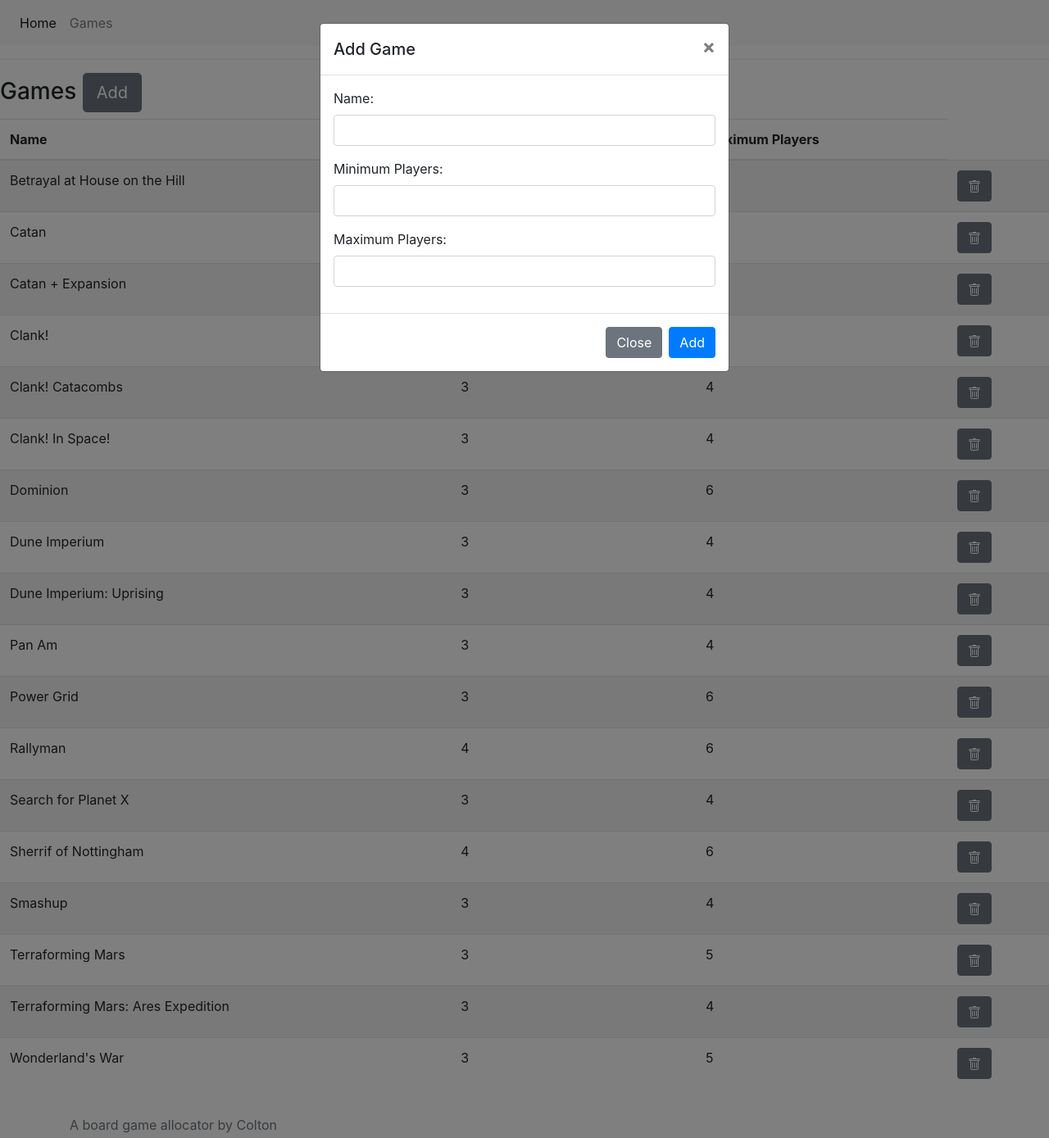
After one commit to Kroutonn/game-allocator, a Flask app: page /games in a window 1280 px wide, after a click on "Add". The commit adds this page. Shown: the whole page at 82% size. Run offline with Flask 3, Linux system fonts and the light colour scheme; some libraries are stand-ins or nearby versions.

Commit message:
Added DB for list of games with UI to add/delete

```diff
--- a/main.py
+++ b/main.py
@@ -1,19 +1,17 @@
-from flask import Flask, render_template, request, session, redirect, url_for
-from flask_socketio import join_room, leave_room, send, SocketIO, emit
+from flask import Flask, render_template, request, session, redirect, url_for, flash
+from flask_socketio import join_room, leave_room, SocketIO
 from string import ascii_uppercase
 import random
 from classes import event
 from classes import allocatorUtil, solution
-import csv
-from datetime import datetime
-
-games_map = {}
+from classes.game import db, Game
 
 app = Flask(__name__)
 app.config["SECRET_KEY"] = "hjhjsdahhds"
 app.config['host'] = '0.0.0.0'
+app.config["SQLALCHEMY_DATABASE_URI"] = "sqlite:///games.db"
 socketio = SocketIO(app)
-
+db.init_app(app)
 rooms = {}
 
 @app.route('/input-preferences', methods=["POST", "GET"])
@@ -62,8 +60,8 @@
         session['games'] = rooms[room]['games']
 
         return redirect(url_for('input_preferences'))
-
-    return render_template("home.html", games = list(games_map.keys()))
+    result = [r[0] for r in Game.query.with_entities(Game.name).all()]
+    return render_template("home.html", games = result)
 
 @app.route('/room')
 def room():
@@ -73,6 +71,46 @@
     if room is None or session.get('name') is None or room not in rooms:
         return redirect(url_for('home'))
     return render_template('room.html', name=session['name'], room=session['room'], games=session['games'], preferenceScores = session['preferenceScores'], isCreator = session['isCreator'])
+
+@app.route('/games', methods=['GET', 'POST'])
+def show_all():
+    if request.method == 'POST':
+        if not request.form['name'] or not request.form['minPlayers'] or not request.form['maxPlayers']:
+            flash('Please enter all the fields', 'error')
+        else:
+            game = Game()
+            game.name = request.form['name']
+            game.min_players = request.form['minPlayers']
+            game.max_players = request.form['maxPlayers']
+
+            # Insert new or update existing entry by checking DB to see if entry exists first
+            existing_game = Game.query.filter_by(name=game.name).first()
+            if existing_game is None:
+                # Add new entry
+                db.session.add(game)
+                db.session.commit()
+                flash(f'{game.name} Has been succefully added.')
+            else:
+                # Update existing entry with new fields
+                existing_game.name = game.name
+                existing_game.min_players = game.min_players
+                existing_game.max_players = game.max_players
+                db.session.commit()
+                flash(f'{game.name} Has been succefully Updated.')
+
+            return render_template('show_all.html', games=Game.query.order_by(Game.name).all())
+
+    return render_template('show_all.html', games=Game.query.order_by(Game.name).all())
+
+@app.route('/delete/<name>')
+def delete(name):
+    game_to_delete = Game.query.get_or_404(name)
+    try:
+        db.session.delete(game_to_delete)
+        db.session.commit()
+        return redirect(url_for("show_all"))
+    except:
+        print(f"\nError deleting game: {game_to_delete}")
 
 @socketio.on("connect")
 def connect(auth):
@@ -92,7 +130,6 @@
 
     socketio.emit("updateRoom", rooms[room]["preferences"], to=room)
 
-# Commented out to fix issue with people dropping out when not actively on the site
 """
 @socketio.on("disconnect")
 def disconnect():
@@ -118,29 +155,15 @@
     sol = solution.Solution()
     myevent = event.Event()
     room = session.get("room")
-    myevent.from_room(rooms[room], games_map)
+    myevent.from_room(rooms[room])
 
+    # Comment out the next 3 lines when testing. Makes life a lot easier not having to connect multiple sessions
     solver = allocatorUtil.Solver(myevent)
-    try:
-        sol = solver.check_all_combinations()
-        socketio.emit("solution", sol.assignments, to=room)
-    except:
-        print("No solution found")
-        # Probably a better way to emit errors, but this an easy way to add it in.
-        sol.add_assignment("Error","No Combinations found for some reason. Sad Panda :(")
-        socketio.emit("solution",sol.assignments)
+    sol = solver.check_all_combinations()
+    socketio.emit("solution", sol.assignments, to=room)
 
-
-    # Log the inputs and assignments to a file because who doesn't like data
-    date = datetime.now().strftime('%Y%m%d')
-    logfile = open(f'logs/assignments_{date}.txt', "a")
-    logfile.write('\n----------Inputs-----------\n')
-    logfile.write(myevent.to_data_frame().to_string())
-    logfile.write('\n----------Results----------\n')
-    for game, players in sol.assignments.items():
-        logfile.write(f'{game}: ' + ', '.join(str(i) for i in players) + '\n')
-    logfile.write('---------------------------\n')
-    logfile.close()
+    # Uncomment when testing.
+    #socketio.emit("solution", {"Dune":["Colton","Joel","Adam"], "Star Realms":["Fred", "Jason", "Grace"]}, to=room)
 
 def generate_unique_code(length):
     while True:
@@ -154,13 +177,6 @@
     return code
 
 if __name__ == "__main__":
-    with open('data/games.csv', newline='') as csvfile:
-        reader = csv.reader(csvfile)
-        for row in reader:
-            game = row[0]
-            minPlayer = row[1]
-            maxPlayer = row[2]
-
-            games_map[game] = {"min":minPlayer, "max":maxPlayer}
-
+    with app.app_context():
+        db.create_all()
     socketio.run(app, host='0.0.0.0', debug=True)
--- a/templates/base.html
+++ b/templates/base.html
@@ -42,6 +42,31 @@
     <script src="https://cdn.jsdelivr.net/npm/bootstrap-select@1.13.14/dist/js/i18n/defaults-*.min.js"></script>
   </head>
   <body class="d-flex flex-column h-100">
+    <nav class="navbar navbar-expand-lg navbar-light bg-light">
+      <button
+        class="navbar-toggler"
+        type="button"
+        data-toggle="collapse"
+        data-target="#navbarNav"
+        aria-controls="navbarNav"
+        aria-expanded="false"
+        aria-label="Toggle navigation"
+      >
+        <span class="navbar-toggler-icon"></span>
+      </button>
+      <div class="collapse navbar-collapse" id="navbarNav">
+        <ul class="navbar-nav">
+          <li class="nav-item active">
+            <a class="nav-link" href="{{ url_for('home') }}"
+              >Home <span class="sr-only">(current)</span></a
+            >
+          </li>
+          <li class="nav-item">
+            <a class="nav-link" href="{{ url_for('show_all') }}">Games</a>
+          </li>
+        </ul>
+      </div>
+    </nav>
     <main class="flex-shrink-0" role="main">
       {% block content %} {% endblock %}
     </main>
@@ -50,5 +75,18 @@
         <span class="text-muted">A board game allocator by Colton</span>
       </div>
     </footer>
+
+    {% block javascript %}
+    <script type="text/javascript">
+      function deleteGame(gameName) {
+        fetch("/delete-game", {
+          method: "POST",
+          body: JSON.stringify({ gameName: gameName }),
+        }).then((_res) => {
+          window.location.href = "/";
+        });
+      }
+    </script>
+    {% endblock %}
   </body>
 </html>
--- /dev/null
+++ b/templates/show_all.html
@@ -0,0 +1,144 @@
+{% extends 'base.html' %} {% block content %}
+
+<hr />
+{%- for message in get_flashed_messages() %} {{ message }} {%- endfor %}
+
+<h3>
+  <div>
+    Games
+    <button
+      class="btn btn-lg btn-secondary"
+      type="button"
+      data-toggle="modal"
+      data-target="#addGameModal"
+    >
+      Add
+    </button>
+  </div>
+</h3>
+
+<table class="table table-striped">
+  <thead>
+    <tr>
+      <th>Name</th>
+      <th>Minimum Players</th>
+      <th>Maximum Players</th>
+    </tr>
+  </thead>
+
+  <tbody>
+    {% for game in games %}
+    <tr>
+      <td>{{ game.name }}</td>
+      <td>{{ game.min_players }}</td>
+      <td>{{ game.max_players }}</td>
+      <td>
+        <a href="{{ url_for('delete', name=game.name) }}">
+          <button
+            type="button"
+            class="btn btn-secondary"
+            href="{{ url_for('delete', name=game.name) }}"
+          >
+            <svg
+              class="bi bi-trash"
+              xmlns="http://www.w3.org/2000/svg"
+              width="16"
+              fill="currentColor"
+              viewBox="0 0 16 16"
+            >
+              <path
+                d="M5.5 5.5A.5.5 0 0 1 6 6v6a.5.5 0 0 1-1 0V6a.5.5 0 0 1 .5-.5m2.5 0a.5.5 0 0 1 .5.5v6a.5.5 0 0 1-1 0V6a.5.5 0 0 1 .5-.5m3 .5a.5.5 0 0 0-1 0v6a.5.5 0 0 0 1 0z"
+              ></path>
+              <path
+                d="M14.5 3a1 1 0 0 1-1 1H13v9a2 2 0 0 1-2 2H5a2 2 0 0 1-2-2V4h-.5a1 1 0 0 1-1-1V2a1 1 0 0 1 1-1H6a1 1 0 0 1 1-1h2a1 1 0 0 1 1 1h3.5a1 1 0 0 1 1 1zM4.118 4 4 4.059V13a1 1 0 0 0 1 1h6a1 1 0 0 0 1-1V4.059L11.882 4zM2.5 3h11V2h-11z"
+              ></path>
+            </svg>
+          </button>
+        </a>
+      </td>
+    </tr>
+    {% endfor %}
+    <!-- Modal -->
+    <div
+      class="modal fade"
+      id="addGameModal"
+      tabindex="-1"
+      role="dialog"
+      aria-labelledby="addGameModalTitle"
+      aria-hidden="true"
+    >
+      <div class="modal-dialog" role="document">
+        <div class="modal-content">
+          <form id="addGame" name="addGame" method="post">
+            <div class="modal-header">
+              <h5 class="modal-title" id="addGameModalTitle">Add Game</h5>
+              <button
+                type="button"
+                class="close"
+                data-dismiss="modal"
+                aria-label="Close"
+              >
+                <span aria-hidden="true">&times;</span>
+              </button>
+            </div>
+            <div class="modal-body">
+              <div class="form-group">
+                <label for="game-name">Name:</label>
+                <input
+                  type="text"
+                  class="form-control"
+                  id="name"
+                  name="name"
+                  maxlength="50"
+                  required
+                />
+              </div>
+              <div class="form-group">
+                <label for="minPlayers">Minimum Players:</label>
+                <input
+                  type="number"
+                  class="form-control"
+                  id="minPlayers"
+                  name="minPlayers"
+                  min="1"
+                  max="99"
+                  required
+                />
+              </div>
+              <div class="form-group">
+                <label for="maxPlayers">Maximum Players:</label>
+                <input
+                  type="number"
+                  class="form-control"
+                  id="maxPlayers"
+                  name="maxPlayers"
+                  min="1"
+                  max="99"
+                  required
+                />
+              </div>
+            </div>
+            <div class="modal-footer">
+              <button
+                type="button"
+                class="btn btn-secondary"
+                data-dismiss="modal"
+              >
+                Close
+              </button>
+              <button
+                form="addGame"
+                type="submit"
+                name="add"
+                class="btn btn-primary"
+              >
+                Add
+              </button>
+            </div>
+          </form>
+        </div>
+      </div>
+    </div>
+  </tbody>
+</table>
+{% endblock %}
```
Also changed, not shown: classes/event.py (+2 -7 lines), classes/game.py (+9 -1 lines), instance/games.db (added). Lines whose indentation alone changed are shown as unchanged.
